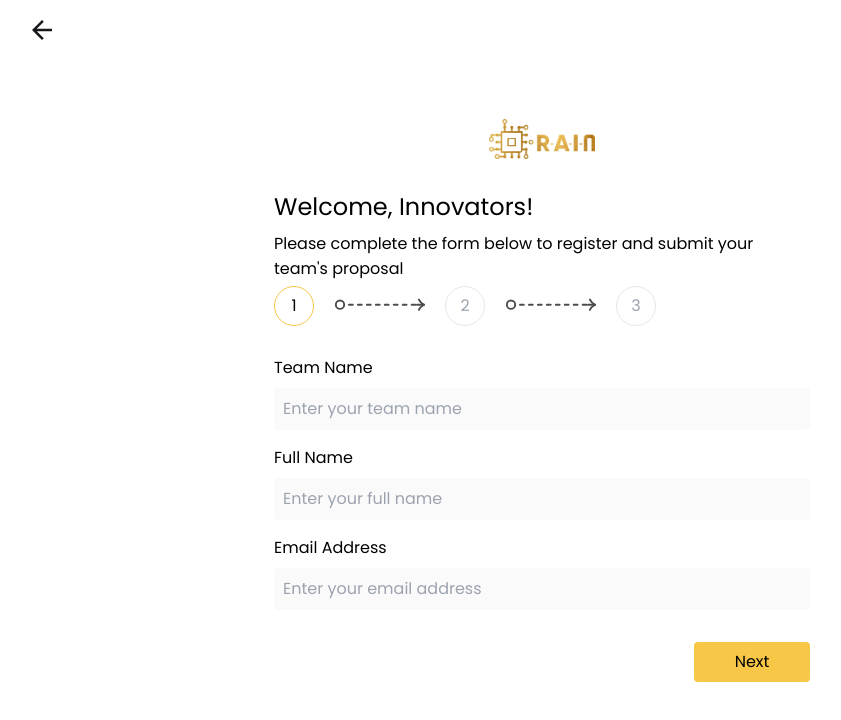
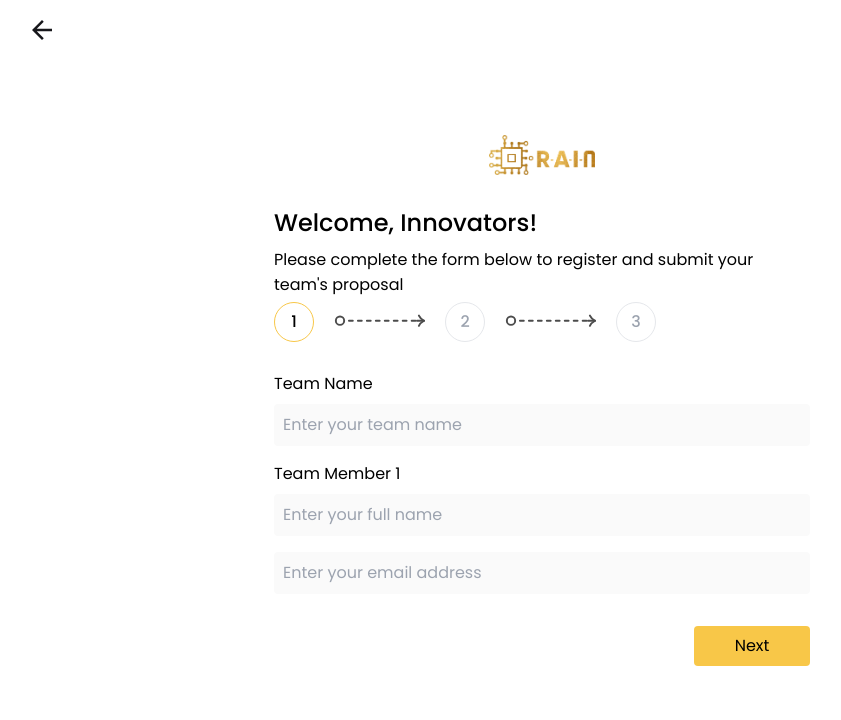
Before and after one commit to Moshood-Kausar/rain-hackathon, a Next.js app: page /register in a window 1280 px wide. Shown: the top 720 px of the page, without its empty margins (98-939 px from the left). Built offline with nearby package versions, Linux system fonts and the light colour scheme.

Commit message:
update: fix: fixed team members and font weight issue

```diff
--- a/app/components/Form/Step1.jsx
+++ b/app/components/Form/Step1.jsx
@@ -24,7 +24,7 @@ export default function Step1({ formData, handleFormChange, nextStep }) {
       </div>
 
       <div className="mb-4">
-        <label className="block mb-2">Full Name</label>
+        <label className="block mb-2">Team Member 1</label>
         <input
           type="text"
           value={formData.team_leader_name}
@@ -35,7 +35,6 @@ export default function Step1({ formData, handleFormChange, nextStep }) {
       </div>
 
       <div className="mb-4">
-        <label className="block mb-2">Email Address</label>
         <input
           type="email"
           value={formData.team_leader_email}
--- a/app/components/Form/Step2.jsx
+++ b/app/components/Form/Step2.jsx
@@ -23,9 +23,8 @@ export default function Step2({
         notify("Please fill in all team members details", "inform");
         return;
       }
-    } else {
-      nextStep();
     }
+    nextStep();
   };
   return (
     <div>
@@ -54,7 +53,7 @@ export default function Step2({
         Array.from({ length: formData.no_of_members - 1 }).map((_, index) => (
           <div key={index} className="mb-4">
             <label className="text-[#323232] block mb-2">
-              Team Member {index + 1}
+              Team Member {index + 2}
             </label>
             <input
               type="text"
--- a/app/fonts/index.js
+++ b/app/fonts/index.js
@@ -1,3 +1,6 @@
 import { Poppins } from "next/font/google";
 
-export const poppins = Poppins({ weight: '400', subsets: ['latin'] });
+export const poppins = Poppins({
+    weight: ['400', '500', '600', '700'],
+    subsets: ['latin']
+  });
```
